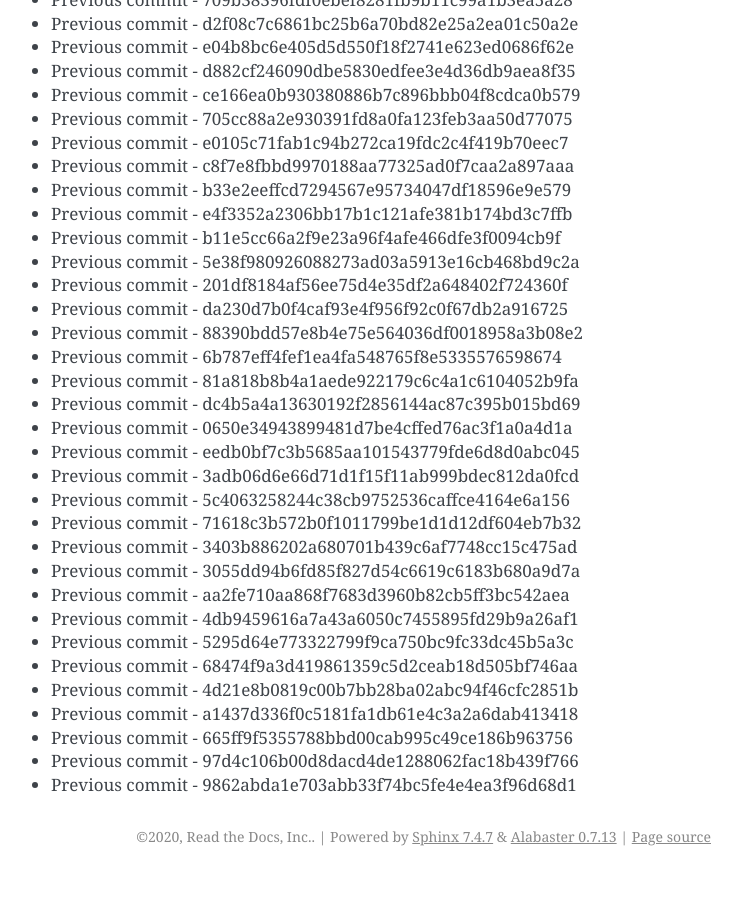
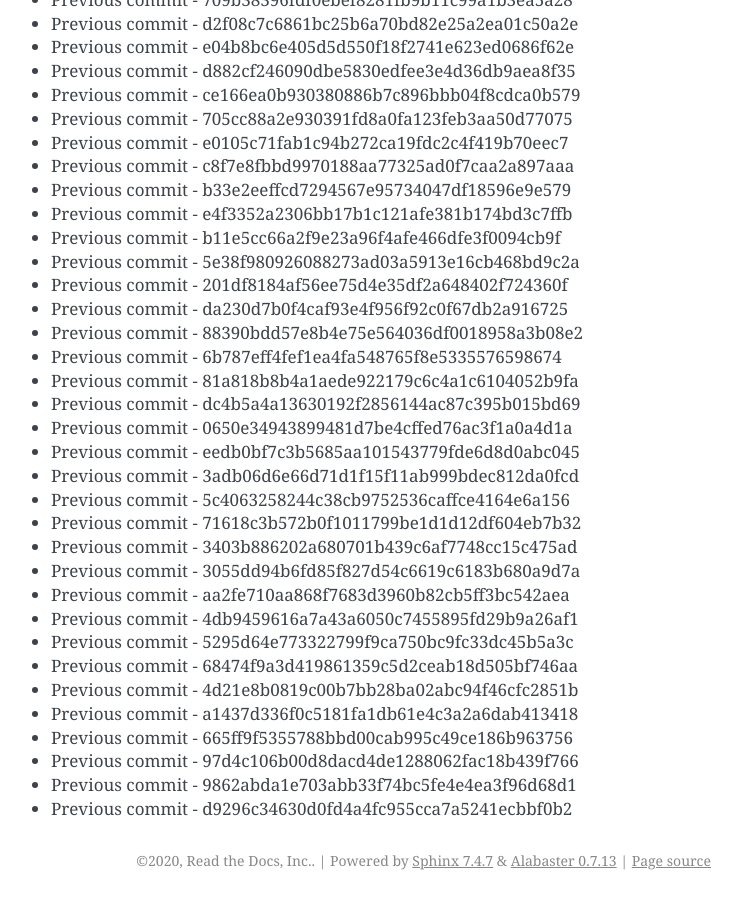
Before and after one commit to readthedocs/rtd-git-stresstest, a Sphinx documentation site: the page built from docs/updates.rst, in a window 1280 px wide and 900 px high, scrolled down 85087 px. Shown: the whole window, without its empty margins (399-1141 px from the left). Built offline with Sphinx 7.4.7, drawn with Linux system fonts in a browser that asks for light colours; before the commit the page ends 85963 px from its top, so only the background shows below that.

Commit message:
Generating commit from previous: d9296c34630d0fd4a4fc955cca7a5241ecbbf0b2

```diff
--- a/docs/updates.rst
+++ b/docs/updates.rst
@@ -3607,3 +3607,4 @@ It can be tested for any performance characteristics.
 * Previous commit - 665ff9f5355788bbd00cab995c49ce186b963756
 * Previous commit - 97d4c106b00d8dacd4de1288062fac18b439f766
 * Previous commit - 9862abda1e703abb33f74bc5fe4e4ea3f96d68d1
+* Previous commit - d9296c34630d0fd4a4fc955cca7a5241ecbbf0b2
```
